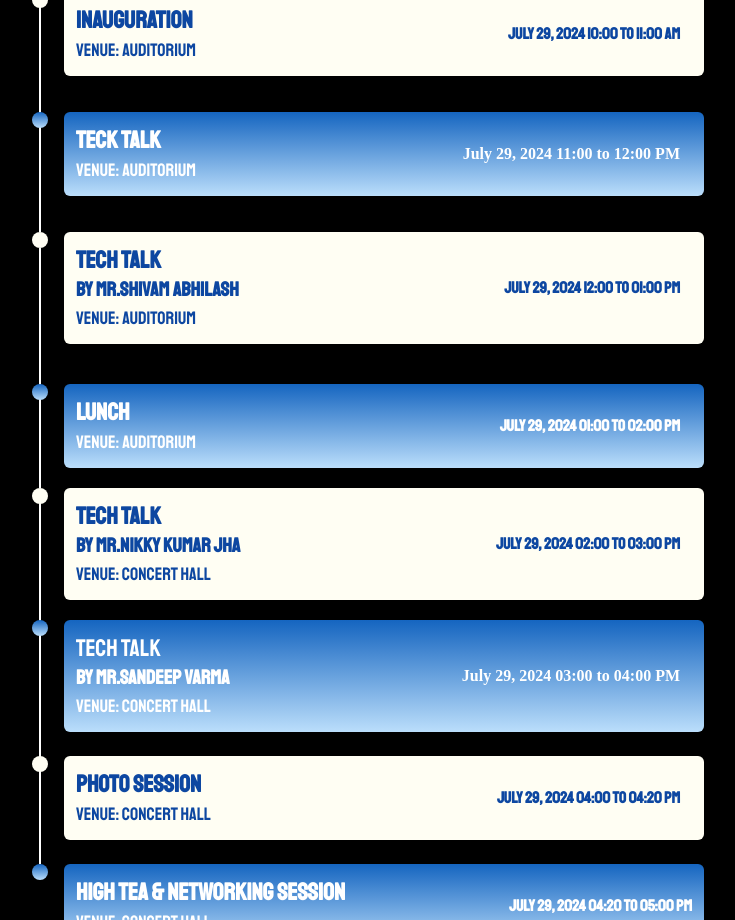
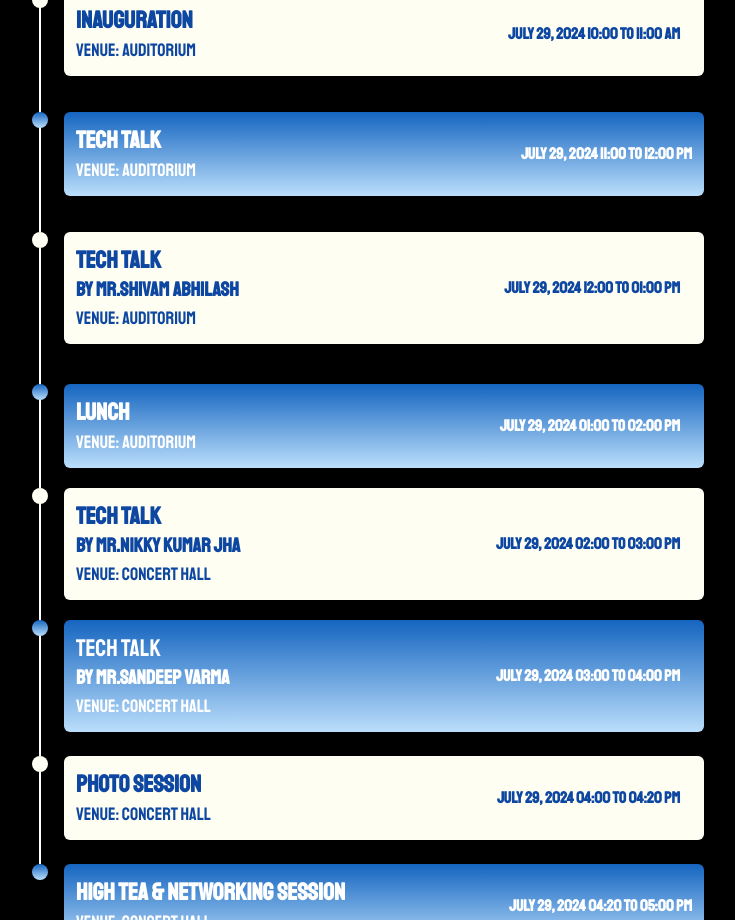
Before and after one commit to appleshakey/CSIS2024, a Next.js app: page /schedule in a window 1280 px wide. Shown: the part 360-1280 px from the top of the page, without its empty margins (276-1011 px from the left). Built offline with nearby package versions, Linux system fonts and the light colour scheme.

Commit message:
schedule corrected

```diff
--- a/src/app/schedule/page.js
+++ b/src/app/schedule/page.js
@@ -79,13 +79,13 @@ export default function Schedule() {
                     <div className={"flex justify-between w-[50vw] bg-gradient-to-b from-[#1565C0] to-[#BBDEFB] p-3 rounded-md " + font}>
                       <div className="flex flex-col justify-center ">
                         <div className="text-2xl font-semibold">
-                          <h1>Teck Talk</h1>
+                          <h1>Tech Talk</h1>
                         </div>
                         <div className="text-lg">
                           <p>Venue: Auditorium</p>
                         </div>
                       </div>
-                      <div className="flex items-center font-semibold text-white font-style p-3">
+                      <div className={"flex items-center font-semibold text-white p-3" + font}>
                         July 29, 2024 11:00 to 12:00 PM
                       </div>
                     </div>
@@ -194,7 +194,7 @@ export default function Schedule() {
                           <p>Venue: Concert Hall</p>
                         </div>
                       </div>
-                      <div className="flex items-center font-semibold text-white font-style p-3">
+                      <div className={"flex items-center font-semibold text-white p-3 "+font}>
                         July 29, 2024 03:00 to 04:00 PM
                       </div>
                     </div>
```
